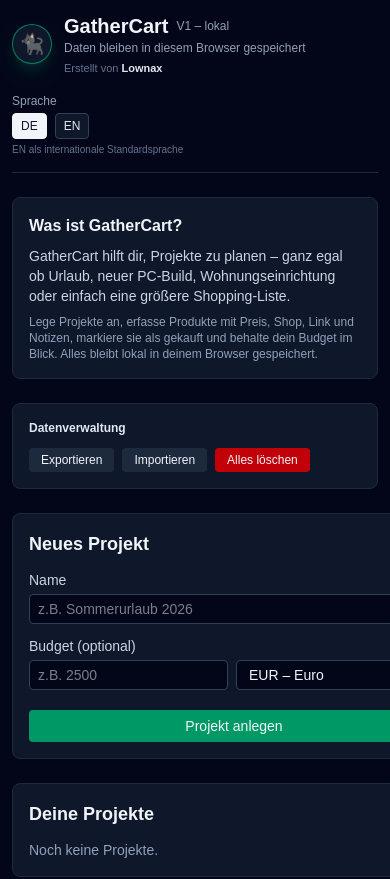
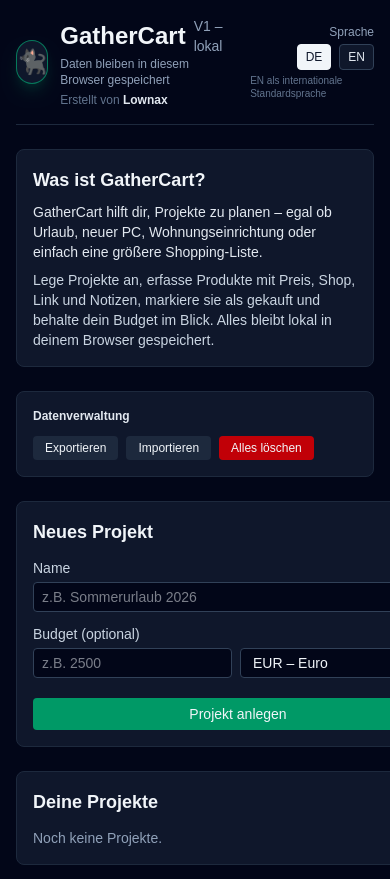
Before and after one commit to Lownax/gathercart, a Next.js app: page / in a window 390 px wide. Shown: the top 879 px of the page. Built offline with nearby package versions, Linux system fonts and the light colour scheme.

Commit message:
Update GatherCart

```diff
--- a/app/page.tsx
+++ b/app/page.tsx
@@ -96,6 +96,7 @@ export default function Home() {
     if (raw) {
       try {
         const saved: Project[] = JSON.parse(raw);
+        // Fallback: falls alte Daten keine currency haben
         const normalized = saved.map((p) => ({
           ...p,
           currency: p.currency || "EUR",
@@ -356,6 +357,13 @@ export default function Home() {
     plannedPercent = (totalPlanned / selectedProject.budget) * 100;
     purchasedPercent = (totalPurchased / selectedProject.budget) * 100;
   }
+
+  // Item-Statistiken
+  const totalItems = selectedProject?.items.length ?? 0;
+  const openItems =
+    selectedProject?.items.filter((i) => i.status === "planned").length ?? 0;
+  const purchasedItems =
+    selectedProject?.items.filter((i) => i.status === "purchased").length ?? 0;
 
   async function handleCopyProjectList() {
     if (!selectedProject) return;
@@ -525,6 +533,73 @@ export default function Home() {
     setSelectedProjectId(newProjectId);
   }
 
+  // Export / Import / Reset
+  function handleExport() {
+    const data = {
+      version: 1,
+      projects,
+    };
+    const json = JSON.stringify(data, null, 2);
+    const blob = new Blob([json], { type: "application/json" });
+    const url = URL.createObjectURL(blob);
+    const a = document.createElement("a");
+    a.href = url;
+    a.download = "gathercart-data.json";
+    document.body.appendChild(a);
+    a.click();
+    a.remove();
+    URL.revokeObjectURL(url);
+  }
+
+  function handleImport(e: React.ChangeEvent<HTMLInputElement>) {
+    const file = e.target.files?.[0];
+    if (!file) return;
+
+    const reader = new FileReader();
+    reader.onload = (ev) => {
+      try {
+        const text = ev.target?.result as string;
+        const parsed = JSON.parse(text);
+        let importedProjects: Project[];
+
+        if (Array.isArray(parsed)) {
+          importedProjects = parsed;
+        } else if (parsed && Array.isArray(parsed.projects)) {
+          importedProjects = parsed.projects;
+        } else {
+          throw new Error("Ungültiges Format");
+        }
+
+        const normalized = importedProjects.map((p, pi) => ({
+          ...p,
+          id: p.id ?? pi + 1,
+          currency: p.currency || "EUR",
+          items: (p.items || []).map((item: any, index: number) => ({
+            ...item,
+            id: item.id ?? index + 1,
+          })),
+        }));
+
+        setProjects(normalized);
+        setSelectedProjectId(normalized[0]?.id ?? null);
+        e.target.value = "";
+        alert(
+          language === "de"
+            ? "Daten erfolgreich importiert."
+            : "Data imported successfully."
+        );
+      } catch (err) {
+        console.error(err);
+        alert(
+          language === "de"
+            ? "Import fehlgeschlagen. Datei ungültig?"
+            : "Import failed. Invalid file?"
+        );
+      }
+    };
+    reader.readAsText(file);
+  }
+
   function handleResetAll() {
     const ok = window.confirm(
       language === "de"
@@ -541,21 +616,21 @@ export default function Home() {
   }
 
   return (
-    <main className="min-h-screen bg-slate-950 text-slate-100 p-3 sm:p-4">
+    <main className="min-h-screen bg-slate-950 text-slate-100 p-4">
       <div className="max-w-5xl mx-auto space-y-6">
         {/* Header mit Panther-Lownax-Branding */}
-        <header className="border-b border-slate-800 pb-4 flex flex-col gap-4 sm:flex-row sm:items-center sm:justify-between">
+        <header className="border-b border-slate-800 pb-4 flex items-center justify-between gap-4">
           <div className="flex items-center gap-3">
             {/* „Panther“-Logo (neutral gehalten) */}
-            <div className="w-10 h-10 sm:w-11 sm:h-11 rounded-full bg-slate-900 border border-emerald-500/60 flex items-center justify-center shadow-lg shadow-emerald-900/40">
-              <span className="text-xl sm:text-2xl" aria-hidden="true">
+            <div className="w-11 h-11 rounded-full bg-slate-900 border border-emerald-500/60 flex items-center justify-center shadow-lg shadow-emerald-900/40">
+              <span className="text-2xl" aria-hidden="true">
                 🐈‍⬛
               </span>
             </div>
             <div>
-              <h1 className="text-xl sm:text-2xl font-bold flex flex-wrap items-center gap-2">
+              <h1 className="text-2xl font-bold flex items-center gap-2">
                 GatherCart{" "}
-                <span className="text-slate-400 text-xs sm:text-sm font-normal">
+                <span className="text-slate-400 text-sm font-normal">
                   {tr("V1 – lokal", "V1 – local")}
                 </span>
               </h1>
@@ -565,15 +640,17 @@ export default function Home() {
                   "Data stays in this browser"
                 )}
               </span>
-              <span className="block text-[11px] text-slate-500 mt-1">
+              <span className="block text-xs text-slate-500 mt-1">
                 {tr("Erstellt von", "Created by")}{" "}
                 <span className="font-semibold text-slate-200">Lownax</span>
               </span>
             </div>
           </div>
 
-          <div className="flex flex-col items-start sm:items-end gap-1 text-xs">
-            <span className="text-slate-400">{tr("Sprache", "Language")}</span>
+          <div className="flex flex-col items-end gap-1 text-xs">
+            <span className="text-slate-400">
+              {tr("Sprache", "Language")}
+            </span>
             <div className="flex items-center gap-2">
               <button
                 onClick={() => setLanguage("de")}
@@ -605,21 +682,21 @@ export default function Home() {
           </div>
         </header>
 
-        {/* Kurze Beschreibung */}
+        {/* Intro / Beschreibung */}
         <section className="bg-slate-900 border border-slate-800 rounded-lg p-4 text-sm space-y-2">
-          <h2 className="text-base sm:text-lg font-semibold">
+          <h2 className="text-lg font-semibold">
             {tr("Was ist GatherCart?", "What is GatherCart?")}
           </h2>
+          <p className="text-slate-200">
+            {tr(
+              "GatherCart hilft dir, Projekte zu planen – egal ob Urlaub, neuer PC, Wohnungseinrichtung oder einfach eine größere Shopping-Liste.",
+              "GatherCart helps you plan projects – whether it's a trip, a new PC build, furnishing an apartment or just a bigger shopping list."
+            )}
+          </p>
           <p className="text-slate-300">
             {tr(
-              "GatherCart hilft dir, Projekte zu planen – ganz egal ob Urlaub, neuer PC-Build, Wohnungseinrichtung oder einfach eine größere Shopping-Liste.",
-              "GatherCart helps you plan projects – whether it’s a vacation, new PC build, home setup, or just a bigger shopping list."
-            )}
-          </p>
-          <p className="text-slate-400 text-xs sm:text-sm">
-            {tr(
               "Lege Projekte an, erfasse Produkte mit Preis, Shop, Link und Notizen, markiere sie als gekauft und behalte dein Budget im Blick. Alles bleibt lokal in deinem Browser gespeichert.",
-              "Create projects, add items with price, shop, link and notes, mark them as purchased and keep an eye on your budget. Everything stays locally in your browser."
+              "Create projects, track items with price, shop, link and notes, mark them as purchased and keep an eye on your budget. Everything stays local in your browser."
             )}
           </p>
         </section>
@@ -631,19 +708,7 @@ export default function Home() {
           </div>
           <div className="flex flex-wrap gap-2">
             <button
-              onClick={() => {
-                const data = { version: 1, projects };
-                const json = JSON.stringify(data, null, 2);
-                const blob = new Blob([json], { type: "application/json" });
-                const url = URL.createObjectURL(blob);
-                const a = document.createElement("a");
-                a.href = url;
-                a.download = "gathercart-data.json";
-                document.body.appendChild(a);
-                a.click();
-                a.remove();
-                URL.revokeObjectURL(url);
-              }}
+              onClick={handleExport}
               className="px-3 py-1 rounded bg-slate-800 hover:bg-slate-700"
             >
               {tr("Exportieren", "Export")}
@@ -654,54 +719,7 @@ export default function Home() {
                 type="file"
                 accept="application/json"
                 className="hidden"
-                onChange={(e: React.ChangeEvent<HTMLInputElement>) => {
-                  const file = e.target.files?.[0];
-                  if (!file) return;
-
-                  const reader = new FileReader();
-                  reader.onload = (ev) => {
-                    try {
-                      const text = ev.target?.result as string;
-                      const parsed = JSON.parse(text);
-                      let importedProjects: Project[];
-
-                      if (Array.isArray(parsed)) {
-                        importedProjects = parsed;
-                      } else if (parsed && Array.isArray(parsed.projects)) {
-                        importedProjects = parsed.projects;
-                      } else {
-                        throw new Error("Ungültiges Format");
-                      }
-
-                      const normalized = importedProjects.map((p, pi) => ({
-                        ...p,
-                        id: p.id ?? pi + 1,
-                        currency: p.currency || "EUR",
-                        items: (p.items || []).map((item: any, index: number) => ({
-                          ...item,
-                          id: item.id ?? index + 1,
-                        })),
-                      }));
-
-                      setProjects(normalized);
-                      setSelectedProjectId(normalized[0]?.id ?? null);
-                      e.target.value = "";
-                      alert(
-                        language === "de"
-                          ? "Daten erfolgreich importiert."
-                          : "Data imported successfully."
-                      );
-                    } catch (err) {
-                      console.error(err);
-                      alert(
-                        language === "de"
-                          ? "Import fehlgeschlagen. Datei ungültig?"
-                          : "Import failed. Invalid file?"
-                      );
-                    }
-                  };
-                  reader.readAsText(file);
-                }}
+                onChange={handleImport}
               />
             </label>
             <button
@@ -892,7 +910,7 @@ export default function Home() {
 
                       <form
                         onSubmit={handleUpdateProjectName}
-                        className="flex flex-col sm:flex-row gap-2 items-stretch sm:items-center text-xs mb-3"
+                        className="flex gap-2 items-center text-xs mb-3"
                       >
                         <input
                           className="flex-1 px-2 py-1 rounded bg-slate-950 border border-slate-700"
@@ -972,8 +990,8 @@ export default function Home() {
                       </div>
                     </div>
 
-                    {/* Budget & Currency bearbeiten (Desktop) */}
-                    <div className="text-xs text-right space-y-1 w-40 hidden sm:block">
+                    {/* Budget & Currency bearbeiten */}
+                    <div className="text-xs text-right space-y-1 w-40">
                       <form
                         onSubmit={handleUpdateProjectMeta}
                         className="space-y-1"
@@ -1069,8 +1087,8 @@ export default function Home() {
                         value={itemName}
                         onChange={(e) => setItemName(e.target.value)}
                         placeholder={tr(
-                          "z.B. Monitor 27 Zoll",
-                          "e.g. 27\" monitor"
+                          "z.B. Flug, Hotel, Monitor...",
+                          "e.g. flight, hotel, monitor..."
                         )}
                       />
                     </div>
@@ -1083,8 +1101,8 @@ export default function Home() {
                         value={itemShop}
                         onChange={(e) => setItemShop(e.target.value)}
                         placeholder={tr(
-                          "z.B. Amazon, MediaMarkt...",
-                          "e.g. Amazon, local shop..."
+                          "z.B. Airline, Amazon...",
+                          "e.g. airline, Amazon..."
                         )}
                       />
                     </div>
@@ -1111,7 +1129,7 @@ export default function Home() {
                         type="number"
                         value={itemPrice}
                         onChange={(e) => setItemPrice(e.target.value)}
-                        placeholder={tr("z.B. 199", "e.g. 199")}
+                        placeholder={tr("z.B. 980", "e.g. 980")}
                       />
                     </div>
                     <div className="flex flex-col gap-1">
@@ -1135,8 +1153,8 @@ export default function Home() {
                         value={itemNote}
                         onChange={(e) => setItemNote(e.target.value)}
                         placeholder={tr(
-                          "z.B. Alternative Produktidee, Lieferzeit, Variante...",
-                          "e.g. alternative product, delivery time, variant..."
+                          "z.B. Stornobedingungen, Alternativen...",
+                          "e.g. cancellation rules, alternatives..."
                         )}
                       />
                     </div>
@@ -1154,8 +1172,17 @@ export default function Home() {
                 {/* Produktliste */}
                 <div className="bg-slate-900 border border-slate-800 rounded-lg p-4">
                   <div className="flex flex-wrap items-center justify-between gap-3 mb-3">
-                    <h3 className="text-lg font-semibold">
-                      {tr("Produkte im Projekt", "Items in project")}
+                    <h3 className="text-lg font-semibold flex flex-wrap items-baseline gap-2">
+                      <span>
+                        {tr("Produkte im Projekt", "Items in project")}
+                      </span>
+                      {selectedProject && (
+                        <span className="text-xs font-normal text-slate-400">
+                          {totalItems} {tr("insgesamt", "total")} · {openItems}{" "}
+                          {tr("offen", "open")} · {purchasedItems}{" "}
+                          {tr("gekauft", "purchased")}
+                        </span>
+                      )}
                     </h3>
                     <div className="flex flex-col items-end gap-2 text-xs">
                       <div className="flex flex-wrap items-center gap-2">
@@ -1284,7 +1311,7 @@ export default function Home() {
 
                   {filteredItems.length > 0 && (
                     <div className="overflow-x-auto">
-                      <table className="min-w-full text-sm border-collapse">
+                      <table className="w-full text-sm border-collapse">
                         <thead>
                           <tr className="border-b border-slate-700">
                             <th className="text-left py-1 pr-2">✓</th>
```
